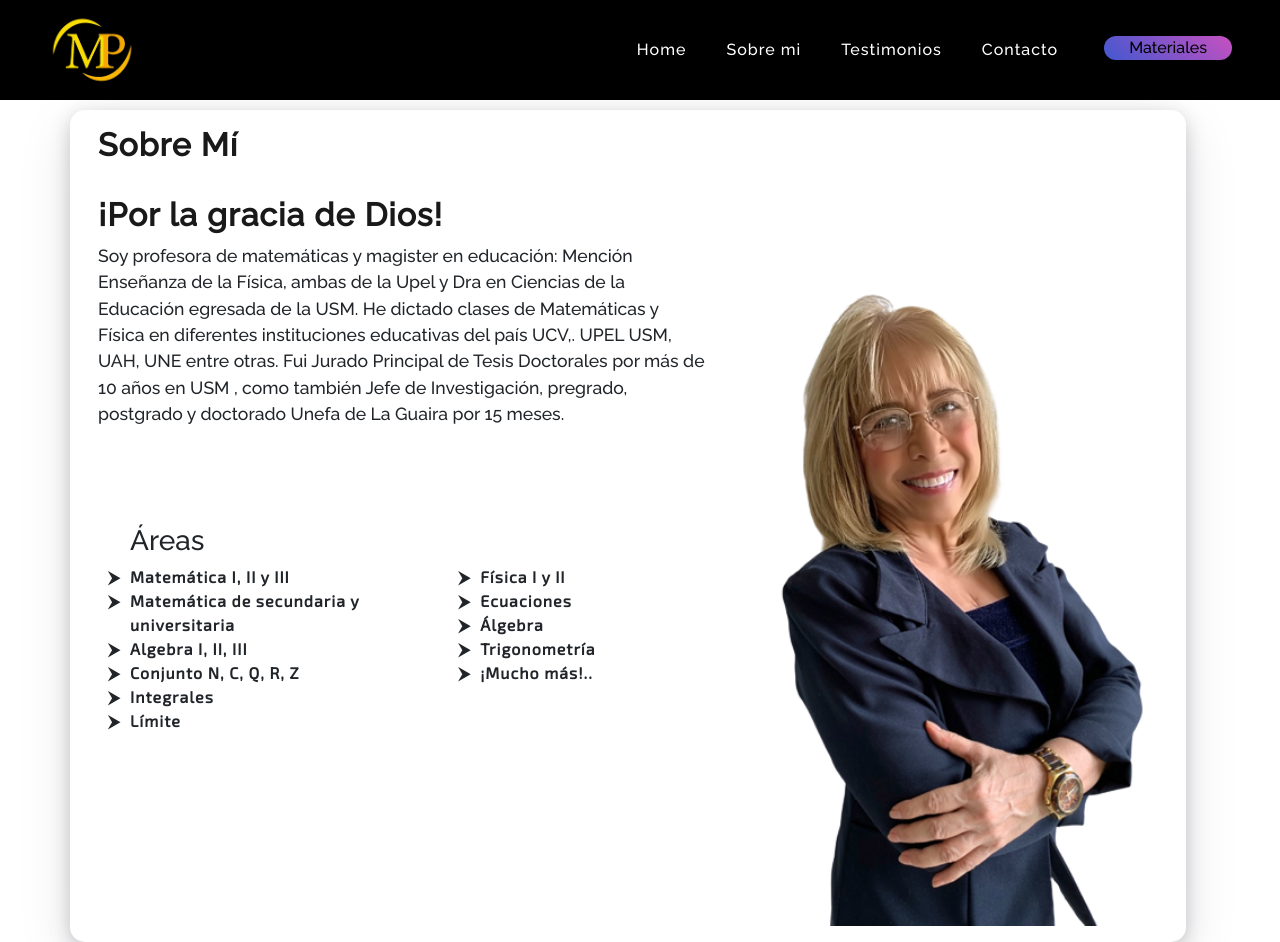
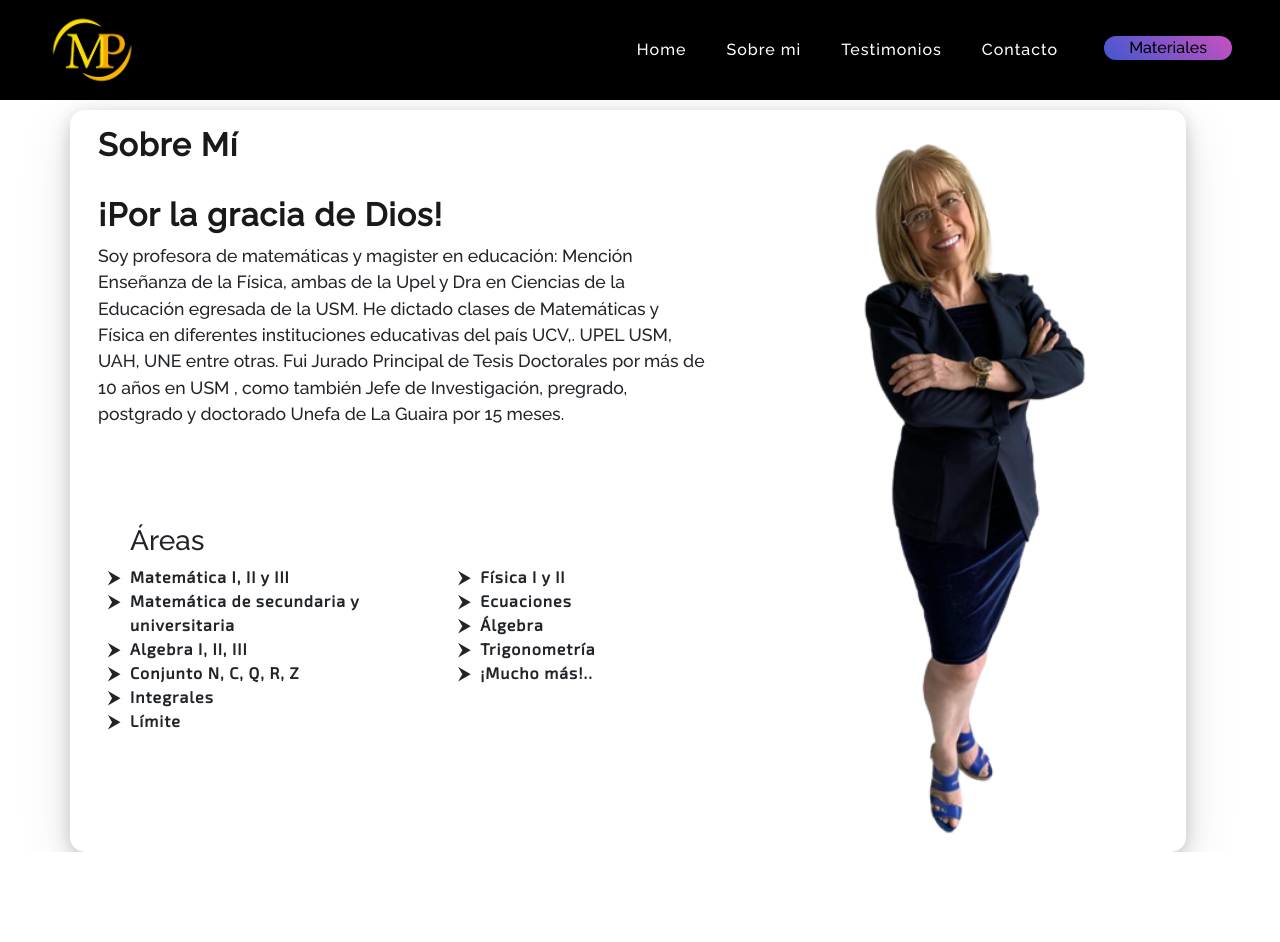
Before and after one commit to Otorb/profemireya, a React (Create React App) app: page /about in a window 1280 px wide. After the commit the page ends 852 px from the top, so only its background shows below. Built offline with nearby package versions, Linux system fonts and the light colour scheme; a web font is replaced by a local one.

Commit message:
cambio de foto

```diff
--- a/src/Compónents/Video/VideoTestimonio.jsx
+++ b/src/Compónents/Video/VideoTestimonio.jsx
@@ -154,6 +154,7 @@ function VideoTestimonio() {
             );
           })}
         </div>
+        <div style={{ textAlign: "center" }}>
         <h3 className="certificado">A quién pueda interesar </h3>
         <button
           value={carta}
@@ -162,6 +163,7 @@ function VideoTestimonio() {
         >
           descargar
         </button>
+        </div>
         <Testimony />
       </div>
     </>
--- a/src/Pages/style.css
+++ b/src/Pages/style.css
@@ -354,10 +354,10 @@
   color: #e8e8e8;
 }
 .webimage {
-  margin-top: 150px;
-  max-width: 600px;
-  height: 650px;
-   background-image: url(../Assets/personal.png);
+  margin-top: 10px;
+  max-width: 700px;
+  height: 700px;
+   background-image: url(../Assets/about.png);
   background-size: cover;
   background-position: center;
 }
```
Also changed, not shown: src/Assets/about.png (added), 1 other file (tests, documents, lock files or other folders).
